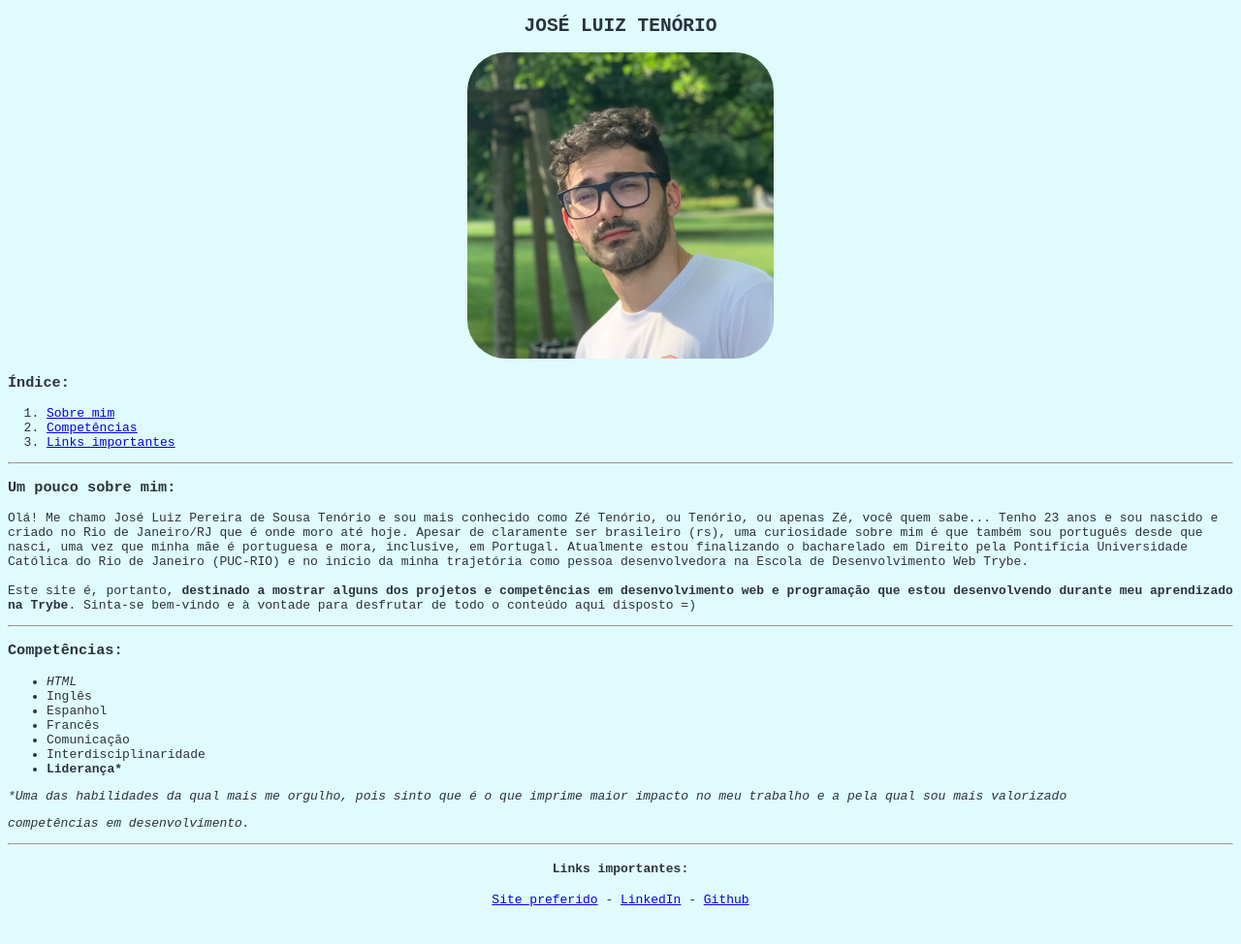
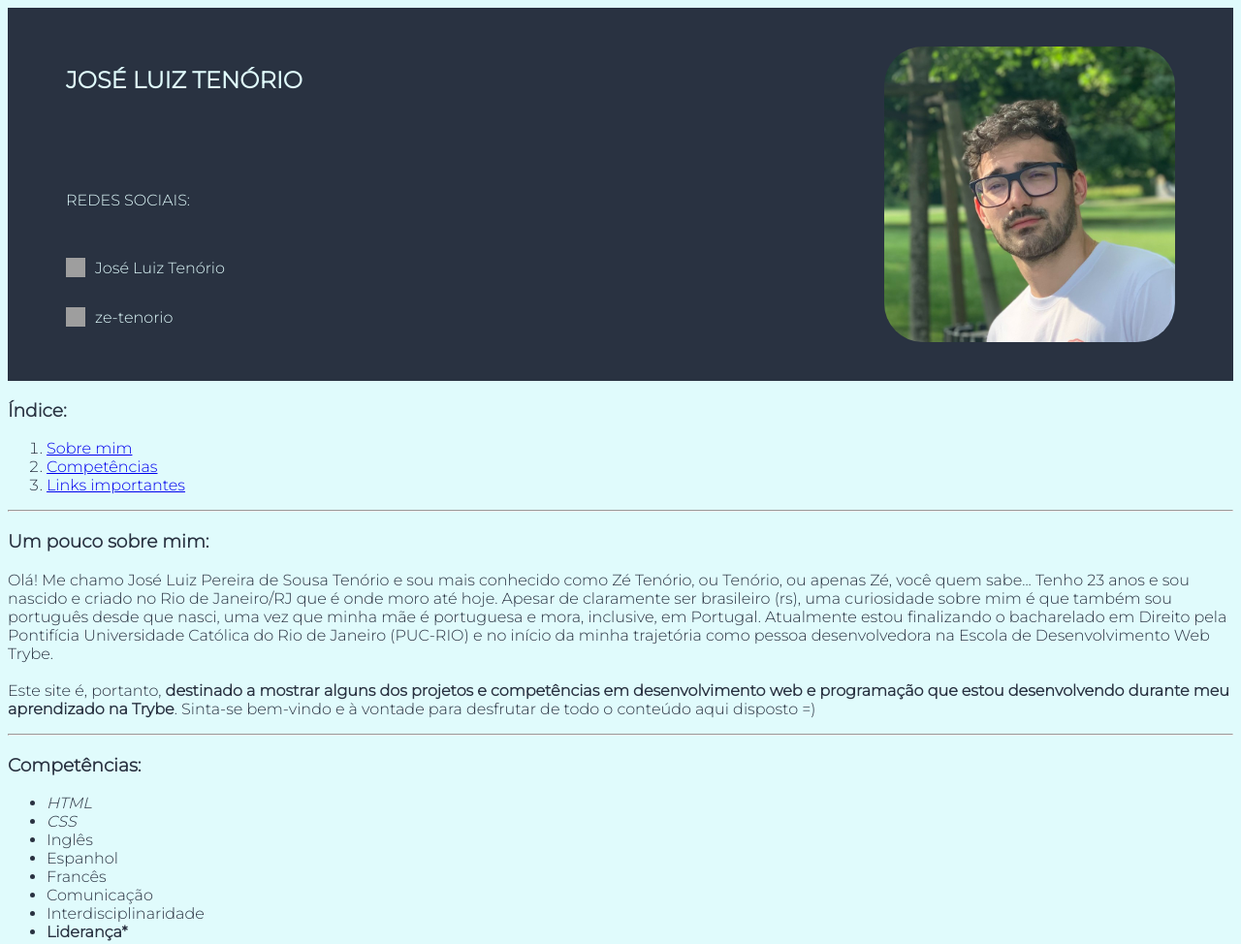
Before and after one commit to ze-tenorio/ze-tenorio.github.io, a plain HTML site: page index.html in a window 1280 px wide. Shown: the top 974 px of the page at 97% size. Before the commit the page ends 944 px from the top, so only its background shows below. Drawn offline with Linux system fonts and the light colour scheme; grey boxes are pictures that could not be loaded.

Commit message:
commit bomba: adicionado uma série de estilizações

```diff
--- a/index.html
+++ b/index.html
@@ -4,35 +4,66 @@
     <meta charset="UTF-8">
     <meta http-equiv="X-UA-Compatible" content="IE=edge">
     <meta name="viewport" content="width=device-width, initial-scale=1.0">
+    <link rel="preconnect" href="https://fonts.googleapis.com">
+    <link rel="preconnect" href="https://fonts.gstatic.com" crossorigin>
+    <link href="https://fonts.googleapis.com/css2?family=Montserrat:wght@300&display=swap" rel="stylesheet">
     <title>José Luiz Tenório - Portfolio Web</title>
     <style>
         body {
-            font-family: monospace;
+            font-family: 'Montserrat', sans-serif;
             color: #293241;
             background-color: #e0fbfc;
         }
 
         h2 {
             text-transform: uppercase;
-            text-align: center;
+            text-align: left;
         }
 
         #foto-perfil {
             border-radius: 40px;
             display: block;
             margin-left: auto;
-            margin-right: auto;
-            width: 25%;
         }
 
         .links {
             text-align: center;
         }
+
+        .intro-page {
+            background-color: #293241;
+            color: #e0fbfc;
+            padding: 40px 60px 40px;
+            background-size: cover;
+            display: flex;
+            flex-direction: row;
+        }
+
+        .social-media {
+            margin-top: 100px;
+            line-height: 40px;
+        }
+
+        .logos-social-media {
+            width: 20px;
+            height: 20px;
+        }
+
+        .links-social-media {
+            display: flex;
+            flex-direction: row;
+            align-items: center;
+        }
+
+        #profile-name {
+            margin-left: 10px;
+        }
+
     </style>
 </head>
 <body>
-    <h2>José Luiz Tenório</h1>
-    <img id="foto-perfil" src="perfil-linkedin.jpeg" alt="Minha foto de perfil" width="300px">
+    <div class="intro-page"><div class="initial-info"><h2>José Luiz Tenório</h2><p class="social-media"><p>REDES SOCIAIS:</p><br><div class="links-social-media"><img class="logos-social-media" src="https://user-images.githubusercontent.com/22801918/89466567-7218c880-d74a-11ea-8d27-c83eb8a7f49c.png" alt="icone linkedin"><p id="profile-name">José Luiz Tenório</p><br></div><div class="links-social-media"><img class="logos-social-media" src="https://cdn-icons-png.flaticon.com/512/38/38401.png" alt="icone github"><p id="profile-name">ze-tenorio</p></div></div>
+    <img id="foto-perfil" src="perfil-linkedin.jpeg" alt="Minha foto de perfil" width="300px"></div>
     <h3>Índice:</h3>
     <ol>
         <li><a href="#sobre-mim">Sobre mim</a></li>
@@ -46,6 +77,7 @@
     <h3 id="competencias">Competências:</h3>
     <ul>
         <li><em>HTML</em></li>
+        <li><em>CSS</em></li>
         <li>Inglês</li>
         <li>Espanhol</li>
         <li>Francês</li>
```
